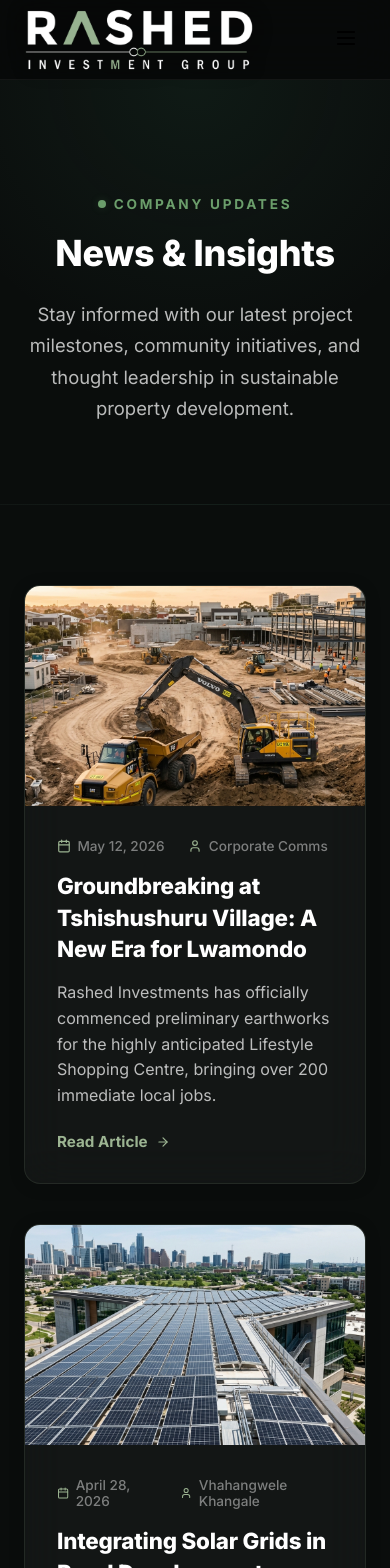
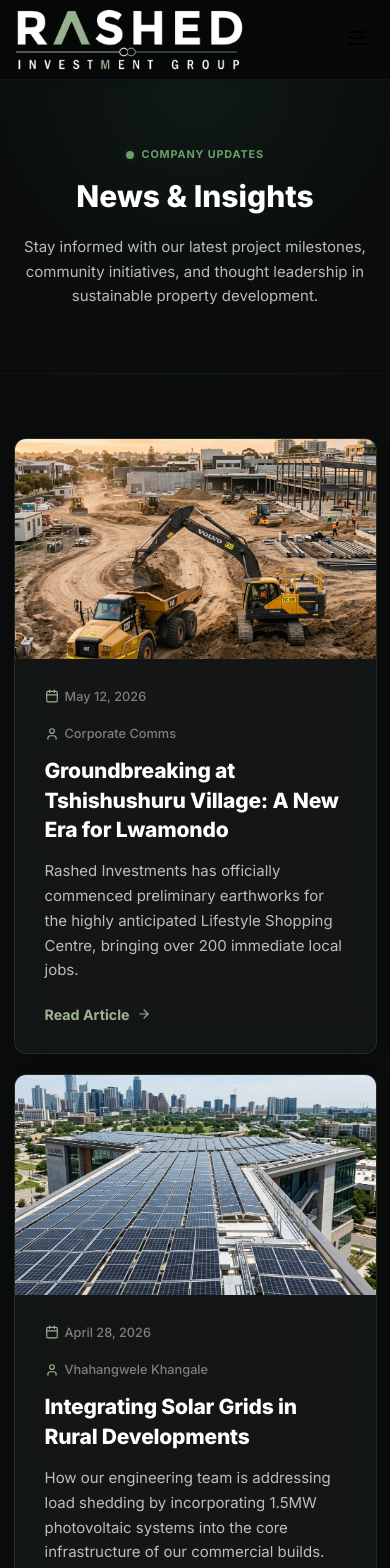
Before and after one commit to banele303/rashed-investment, a React (Vite) app: page /blog in a window 390 px wide. Shown: the top 1568 px of the page. Built offline with nearby package versions, Linux system fonts and the light colour scheme.

Commit message:
Improve mobile responsiveness and CTAs

```diff
--- a/src/App.jsx
+++ b/src/App.jsx
@@ -143,7 +143,7 @@ function Navigation() {
 function Footer() {
   return (
     <footer style={styles.footer}>
-      <div className="container" style={styles.footerGrid}>
+      <div className="container app-footer-grid" style={styles.footerGrid}>
         <div style={styles.footerBrand}>
           <div style={styles.footerLogo}>
             <img
@@ -213,7 +213,7 @@ function Footer() {
       </div>
 
       <div style={styles.footerBottom}>
-        <div className="container" style={styles.footerBottomContainer}>
+        <div className="container app-footer-bottom" style={styles.footerBottomContainer}>
           <p style={styles.copyrightText}>
             &copy; {new Date().getFullYear()} Rashed Investments. All Rights Reserved.
           </p>
@@ -224,6 +224,28 @@ function Footer() {
         </div>
       </div>
     </footer>
+  )
+}
+
+function SiteCTA() {
+  return (
+    <section className="site-cta-band" style={styles.siteCta}>
+      <div className="container site-cta-inner" style={styles.siteCtaInner}>
+        <div>
+          <p style={styles.siteCtaEyebrow}>Ready to build locally?</p>
+          <h2 className="site-cta-title" style={styles.siteCtaTitle}>Start a property development conversation.</h2>
+        </div>
+        <div className="site-cta-actions" style={styles.siteCtaActions}>
+          <Link to="/contact" className="btn-premium btn-primary" style={styles.siteCtaBtn}>
+            <span>Talk to Us</span>
+            <ArrowUpRight size={16} />
+          </Link>
+          <Link to="/projects" className="btn-premium btn-secondary" style={styles.siteCtaBtn}>
+            <span>View Flagship</span>
+          </Link>
+        </div>
+      </div>
+    </section>
   )
 }
 
@@ -247,6 +269,7 @@ function App() {
               <Route path="/blog/:id" element={<BlogPost />} />
             </Routes>
           </main>
+          <SiteCTA />
           <Footer />
         </div>
       </Router>
@@ -466,6 +489,41 @@ const styles = {
     cursor: 'pointer',
     transition: 'var(--transition-fast)',
   },
+  siteCta: {
+    padding: '4rem 0',
+    background: 'linear-gradient(135deg, rgba(156,180,146,0.10), rgba(107,158,107,0.04))',
+    borderTop: '1px solid var(--border-color)',
+    borderBottom: '1px solid var(--border-color)',
+  },
+  siteCtaInner: {
+    display: 'flex',
+    justifyContent: 'space-between',
+    alignItems: 'center',
+    gap: '2rem',
+  },
+  siteCtaEyebrow: {
+    color: 'var(--accent-primary)',
+    fontSize: '0.82rem',
+    fontWeight: 800,
+    letterSpacing: '0.14em',
+    textTransform: 'uppercase',
+    marginBottom: '0.7rem',
+  },
+  siteCtaTitle: {
+    fontSize: '2rem',
+    fontWeight: 900,
+    lineHeight: 1.15,
+    margin: 0,
+  },
+  siteCtaActions: {
+    display: 'flex',
+    gap: '1rem',
+    flexWrap: 'wrap',
+    justifyContent: 'flex-end',
+  },
+  siteCtaBtn: {
+    padding: '0.9rem 1.3rem',
+  },
 }
 
 // Global responsive simulator styling injection
@@ -474,10 +532,15 @@ styleSheet.innerText = `
   @media (max-width: 991px) {
     .nav-bar-desktop { display: none !important; }
     .nav-toggle-mobile { display: block !important; }
-    footer .container { grid-template-columns: 1fr 1fr !important; gap: 3rem !important; }
+    .app-footer-grid { grid-template-columns: 1fr 1fr !important; gap: 3rem !important; }
+    .site-cta-inner { flex-direction: column !important; align-items: flex-start !important; }
+    .site-cta-actions { justify-content: flex-start !important; width: 100% !important; }
   }
   @media (max-width: 600px) {
-    footer .container { grid-template-columns: 1fr !important; gap: 2rem !important; }
+    .app-footer-grid { grid-template-columns: 1fr !important; gap: 2rem !important; }
+    .app-footer-bottom { flex-direction: column !important; align-items: flex-start !important; }
+    .site-cta-band { padding: 3rem 0 !important; }
+    .site-cta-actions .btn-premium { width: 100% !important; }
   }
   a:hover {
     color: var(--accent-primary-hover) !important;
--- a/src/components/TeamGallery.jsx
+++ b/src/components/TeamGallery.jsx
@@ -41,7 +41,7 @@ export default function TeamGallery() {
           </p>
         </div>
 
-        <div style={styles.grid}>
+        <div className="responsive-grid team-card-grid" style={styles.grid}>
           {teamMembers.map((member, index) => (
             <motion.div
               key={member.id}
--- a/src/index.css
+++ b/src/index.css
@@ -510,3 +510,232 @@ section {
   background-color: var(--bg-primary);
   color: var(--text-primary);
 }
+
+/* Mobile-first repair layer for inline-styled page sections */
+.responsive-button-row,
+.hero-mini-ctas {
+  display: flex;
+  flex-wrap: wrap;
+  gap: 0.9rem;
+  align-items: center;
+  justify-content: center;
+}
+
+.hero-mini-ctas {
+  margin-top: 1.6rem;
+}
+
+.hero-mini-ctas .btn-premium {
+  min-height: 44px;
+  padding: 0.75rem 1rem;
+  font-size: 0.92rem;
+}
+
+@media (max-width: 1100px) {
+  .responsive-two-col,
+  .about-intro-container,
+  .contact-grid {
+    grid-template-columns: 1fr !important;
+    gap: 3rem !important;
+  }
+
+  .home-stats-grid {
+    grid-template-columns: repeat(2, minmax(0, 1fr)) !important;
+  }
+
+  .project-tabs-container {
+    justify-content: flex-start !important;
+    gap: 1.5rem !important;
+    overflow-x: auto;
+    -webkit-overflow-scrolling: touch;
+  }
+
+  .project-tabs-container button {
+    flex: 0 0 auto;
+    white-space: nowrap;
+  }
+}
+
+@media (max-width: 768px) {
+  html {
+    font-size: 15px;
+  }
+
+  body {
+    background-attachment: scroll;
+  }
+
+  .container {
+    padding: 0 1rem;
+  }
+
+  section,
+  .home-hero-section,
+  .page-hero-section,
+  .services-hero {
+    padding-top: 4.25rem !important;
+    padding-bottom: 4.25rem !important;
+  }
+
+  .home-hero-section {
+    min-height: calc(100svh - 80px) !important;
+  }
+
+  .page-hero-section {
+    min-height: auto !important;
+  }
+
+  .section-title,
+  .page-hero-title,
+  .about-hero-title,
+  .home-flagship-label {
+    font-size: 2.25rem !important;
+    line-height: 1.08 !important;
+    letter-spacing: 0 !important;
+  }
+
+  .home-flagship-label {
+    max-width: 100% !important;
+    overflow-wrap: anywhere;
+  }
+
+  .home-hero-subtitle,
+  .page-hero-copy,
+  .section-subtitle,
+  .heroDesc,
+  p {
+    font-size: 1rem !important;
+    line-height: 1.65 !important;
+  }
+
+  .responsive-grid,
+  .home-photo-grid,
+  .home-blog-grid,
+  .project-features-grid,
+  .project-gallery-grid,
+  .services-sector-grid,
+  .blog-card-grid,
+  .team-card-grid {
+    display: grid !important;
+    grid-template-columns: 1fr !important;
+    gap: 1.35rem !important;
+  }
+
+  .home-stats-grid,
+  .project-stats-grid,
+  .services-hero-stats,
+  .partners-grid {
+    grid-template-columns: 1fr !important;
+    gap: 1rem !important;
+  }
+
+  .responsive-header-row {
+    flex-direction: column !important;
+    align-items: flex-start !important;
+    gap: 1rem !important;
+  }
+
+  .responsive-button-row,
+  .home-hero-buttons,
+  .hero-mini-ctas {
+    width: 100%;
+    flex-direction: column !important;
+    align-items: stretch !important;
+    justify-content: flex-start !important;
+  }
+
+  .responsive-button-row > *,
+  .home-hero-buttons > *,
+  .hero-mini-ctas > *,
+  .btn-premium {
+    width: 100% !important;
+    max-width: 100%;
+  }
+
+  .mobile-copy-panel {
+    padding-left: 0 !important;
+    border-left: none !important;
+  }
+
+  .project-location {
+    justify-content: center;
+    flex-wrap: wrap;
+    font-size: 0.9rem !important;
+  }
+
+  .project-tabs-container {
+    padding: 0 1rem !important;
+  }
+
+  .services-timeline {
+    gap: 1.5rem !important;
+  }
+
+  .services-timeline-item {
+    gap: 1rem !important;
+  }
+
+  .services-timeline-body,
+  .glass-panel,
+  .glass-panel-green {
+    border-radius: 12px !important;
+  }
+
+  .services-timeline-body,
+  .about-scope-card,
+  .contact-grid .glass-panel,
+  .team-card-grid .glass-panel {
+    padding: 1.4rem !important;
+  }
+
+  .about-hero-stats {
+    grid-template-columns: 1fr !important;
+    max-width: 100% !important;
+  }
+
+  .perfect-dark-input,
+  input,
+  select,
+  textarea {
+    font-size: 16px !important;
+  }
+
+  .form-row {
+    flex-direction: column !important;
+    gap: 0 !important;
+  }
+
+  .site-cta-title {
+    font-size: 1.55rem !important;
+  }
+
+  .section-tag,
+  .section-tag-green,
+  .glow-badge,
+  .glow-badge-green {
+    letter-spacing: 0.08em !important;
+    font-size: 0.72rem !important;
+  }
+}
+
+@media (max-width: 430px) {
+  .container {
+    padding: 0 0.9rem;
+  }
+
+  .section-title,
+  .page-hero-title,
+  .about-hero-title,
+  .home-flagship-label {
+    font-size: 2rem !important;
+  }
+
+  .app-footer-grid,
+  .app-footer-bottom {
+    text-align: left;
+  }
+
+  .site-cta-actions {
+    width: 100%;
+  }
+}
--- a/src/pages/Blog.jsx
+++ b/src/pages/Blog.jsx
@@ -39,12 +39,12 @@ export default function Blog() {
         <meta name="description" content="Latest news, project updates, and insights from Rashed Investments." />
       </Helmet>
 
-      <section style={styles.headerSection}>
+      <section className="page-hero-section" style={styles.headerSection}>
         <div className="container" style={styles.headerContainer}>
           <motion.div initial={{ opacity: 0, y: 20 }} animate={{ opacity: 1, y: 0 }} transition={{ duration: 0.5 }}>
             <span className="section-tag-green">Company Updates</span>
-            <h1 className="section-title">News & Insights</h1>
-            <p style={styles.headerDesc}>
+            <h1 className="section-title page-hero-title">News & Insights</h1>
+            <p className="page-hero-copy" style={styles.headerDesc}>
               Stay informed with our latest project milestones, community initiatives, and thought leadership in sustainable property development.
             </p>
           </motion.div>
@@ -53,7 +53,7 @@ export default function Blog() {
 
       <section style={styles.blogSection}>
         <div className="container">
-          <div style={styles.grid}>
+          <div className="responsive-grid blog-card-grid" style={styles.grid}>
             {posts.map((post, idx) => (
               <motion.article
                 key={post.id}
@@ -78,7 +78,7 @@ export default function Blog() {
                   </div>
                 </Link>
                 <div style={styles.content}>
-                  <div style={styles.meta}>
+                  <div className="responsive-button-row" style={styles.meta}>
                     <div style={styles.metaItem}>
                       <Calendar size={14} color="var(--accent-primary)" />
                       <span>{post.date}</span>
--- a/src/pages/Home.jsx
+++ b/src/pages/Home.jsx
@@ -50,17 +50,17 @@ export default function Home() {
       </Helmet>
 
       {/* NEW HERO SECTION WITH FULL BACKGROUND IMAGE */}
-      <section style={styles.heroSection}>
+      <section className="home-hero-section" style={styles.heroSection}>
         <div style={styles.heroOverlay}></div>
         <div className="container" style={styles.heroContainer}>
           <div style={styles.heroContent} className="animate-fade-in">
             <div className="glow-badge" style={{ marginBottom: '1.5rem', background: 'rgba(255,255,255,0.1)', borderColor: 'rgba(255,255,255,0.2)' }}>
               <span style={{ color: '#FFFFFF' }}>Sustainable Property Specialists</span>
             </div>
-            <p style={styles.heroSubtitle}>
+            <p className="home-hero-subtitle" style={styles.heroSubtitle}>
               Developing modern commercial, retail, and industrial infrastructure in rural and traditional communities across South Africa. Aligned to the National Development Plan 2030.
             </p>
-            <div style={styles.heroBtns}>
+            <div className="responsive-button-row home-hero-buttons" style={styles.heroBtns}>
               <Link to="/projects" className="btn-premium btn-primary">
                 <span>Explore Flagship Project</span>
                 <ArrowRight size={16} />
@@ -69,7 +69,7 @@ export default function Home() {
                 <span>Meet Our Leadership</span>
               </Link>
             </div>
-            <h1 style={styles.flagshipLabel}>
+            <h1 className="home-flagship-label" style={styles.flagshipLabel}>
               Urban Village <span style={styles.flagshipLabelAccent}>Shopping Centre</span>
             </h1>
           </div>
@@ -80,7 +80,7 @@ export default function Home() {
       <AnimatedSection direction="up" delay={0.2}>
         <section style={styles.statsSection}>
           <div className="container">
-            <div style={styles.statsGrid}>
+            <div className="responsive-grid home-stats-grid" style={styles.statsGrid}>
             {stats.map((stat, idx) => (
               <div key={idx} className="glass-panel" style={styles.statCard}>
                 <h3 style={styles.statVal}>{stat.value}</h3>
@@ -95,12 +95,12 @@ export default function Home() {
 
       {/* Landing Page Overview */}
       <section style={styles.overviewSection}>
-        <div className="container" style={styles.overviewContainer}>
+        <div className="container responsive-two-col" style={styles.overviewContainer}>
           <div style={styles.overviewIntro}>
             <span className="section-tag-green">Overview</span>
             <h2 className="section-title">Development with Dignity, Sustainability, and Local Growth</h2>
           </div>
-          <div style={styles.overviewCopy}>
+          <div className="mobile-copy-panel" style={styles.overviewCopy}>
             <p style={styles.overviewText}>
               Rashed Investments is aligned to the National Development Plan 2030, which seeks to create economic activity in communities, reduce poverty, grow the economy, and create jobs in a sustainable and environmentally friendly manner.
             </p>
@@ -119,22 +119,28 @@ export default function Home() {
 
       {/* About Us */}
       <section style={styles.aboutHomeSection}>
-        <div className="container" style={styles.aboutHomeContainer}>
+        <div className="container responsive-two-col" style={styles.aboutHomeContainer}>
           <div style={styles.aboutHomeContent}>
             <span className="section-tag-green">About Us</span>
             <h2 className="section-title">Property Development for Rural and Township Growth</h2>
           </div>
-          <div style={styles.aboutHomeCopy}>
+          <div className="mobile-copy-panel" style={styles.aboutHomeCopy}>
             <p style={styles.aboutHomeText}>
               Rashed Investments is a 100% Black-owned property development company registered in 2022. The company specialises in the development of properties, especially in rural and traditional leaders-owned land.
             </p>
             <p style={styles.aboutHomeText}>
               Our focus is to advance economic activities in rural and township areas through infrastructure development, basic services such as water and sanitation, renewable energy, job creation, health, and education.
             </p>
-            <Link to="/about" className="btn-premium btn-secondary" style={styles.aboutHomeBtn}>
-              <span>Learn More</span>
-              <ArrowRight size={16} />
-            </Link>
+            <div className="responsive-button-row" style={styles.aboutHomeActions}>
+              <Link to="/about" className="btn-premium btn-secondary" style={styles.aboutHomeBtn}>
+                <span>Learn More</span>
+                <ArrowRight size={16} />
+              </Link>
+              <Link to="/contact" className="btn-premium btn-primary" style={styles.aboutHomeBtn}>
+                <span>Partner With Us</span>
+                <ArrowRight size={16} />
+              </Link>
+            </div>
           </div>
         </div>
       </section>
@@ -149,7 +155,7 @@ export default function Home() {
               We seamlessly integrate cutting-edge green technologies into our commercial developments, creating self-sustaining micro-cities.
             </p>
           </div>
-          <div style={styles.photoGrid}>
+          <div className="responsive-grid home-photo-grid" style={styles.photoGrid}>
             <div className="glass-panel" style={styles.photoCard}>
               <img src="/solar_infrastructure.png" alt="Commercial Solar Grid" style={styles.photoImg} />
               <div style={styles.photoInfo}>
@@ -178,7 +184,7 @@ export default function Home() {
       {/* NEW RECENT INSIGHTS / BLOG SECTION */}
       <section style={styles.blogSection}>
         <div className="container">
-          <div style={styles.blogHeaderRow}>
+          <div className="responsive-header-row" style={styles.blogHeaderRow}>
             <div>
               <span className="section-tag">Latest Updates</span>
               <h2 className="section-title" style={{ marginBottom: '0.5rem' }}>News & Insights</h2>
@@ -189,7 +195,7 @@ export default function Home() {
             </Link>
           </div>
 
-          <div style={styles.blogGrid}>
+          <div className="responsive-grid home-blog-grid" style={styles.blogGrid}>
             <Link to="/blog/2" className="glass-panel" style={styles.blogCard}>
               <div style={styles.blogImgWrapper}>
                 <img src="/news_insights_1.png" alt="Construction Progress" style={styles.blogImg} />
@@ -261,7 +267,7 @@ export default function Home() {
 
       {/* Legacy & Totem Story */}
       <section style={styles.legacySection}>
-        <div className="container" style={styles.legacyContainer}>
+        <div className="container responsive-two-col" style={styles.legacyContainer}>
           <div style={styles.legacyContent} className="animate-fade-in">
             <span className="section-tag">Our Totem & Heritage</span>
             <h2 className="section-title">
@@ -320,7 +326,7 @@ export default function Home() {
 
       {/* CSI Section */}
       <section style={styles.csiSection}>
-        <div className="container" style={styles.csiContainer}>
+        <div className="container responsive-two-col" style={styles.csiContainer}>
           <div style={styles.csiContent}>
             <span className="section-tag-green">Social Responsibility</span>
             <h2 className="section-title">Corporate Social Investment (CSI)</h2>
@@ -509,7 +515,11 @@ const styles = {
     marginBottom: '1.35rem',
   },
   aboutHomeBtn: {
+    padding: '0.9rem 1.25rem',
+  },
+  aboutHomeActions: {
     marginTop: '1rem',
+    justifyContent: 'flex-start',
   },
   statsGrid: {
     display: 'grid',
--- a/src/pages/Projects.jsx
+++ b/src/pages/Projects.jsx
@@ -41,26 +41,30 @@ export default function Projects() {
       </Helmet>
 
       {/* Hero Head */}
-      <section style={styles.projectHero}>
+      <section className="page-hero-section" style={styles.projectHero}>
         <div style={styles.heroOverlay}></div>
         <div className="container" style={styles.projectHeroContainer}>
           <div className="glow-badge" style={{ marginBottom: '1.5rem' }}>
             <span>Flagship Property Development</span>
           </div>
-          <h1 style={styles.projectTitle}>Urban Village Lifestyle Shopping Centre</h1>
-          <p style={styles.projectLocation}>
+          <h1 className="page-hero-title" style={styles.projectTitle}>Urban Village Lifestyle Shopping Centre</h1>
+          <p className="project-location" style={styles.projectLocation}>
             <MapPin size={18} color="var(--accent-primary)" />
             <span>Tshishushuru Village, Lwamondo, Limpopo</span>
           </p>
-          <p style={styles.projectHeroDesc}>
+          <p className="page-hero-copy" style={styles.projectHeroDesc}>
             An eco-friendly, mixed-use smart town development designed to reverse the demeaning trend of substandard rural developments by integrating shopping, dining, security, housing, and public services.
           </p>
+          <div className="responsive-button-row hero-mini-ctas">
+            <button type="button" style={styles.miniCtaBtn} onClick={() => setActiveTab('gallery')}>View Renderings</button>
+            <button type="button" style={styles.miniCtaBtn} onClick={() => setActiveTab('components')}>See Infrastructure</button>
+          </div>
         </div>
       </section>
 
       {/* Tabs Menu */}
       <div style={styles.tabsWrapper}>
-        <div className="container" style={styles.tabsContainer}>
+        <div className="container project-tabs-container" style={styles.tabsContainer}>
           <button
             style={{
               ...styles.tabBtn,
@@ -103,7 +107,7 @@ export default function Projects() {
 
           {/* OVERVIEW PANEL */}
           {activeTab === 'overview' && (
-            <div style={styles.overviewGrid} className="animate-fade-in">
+            <div style={styles.overviewGrid} className="animate-fade-in responsive-two-col">
               <div style={styles.overviewContent}>
                 <h2 style={styles.panelHeading} className="text-green-gradient">The Smart Town Concept</h2>
                 <p style={styles.panelParagraph}>
@@ -113,7 +117,7 @@ export default function Projects() {
                   Powered by clean photovoltaic solar grids and supplied by our on-site water purification systems, this smart development is built to withstand national infrastructure failures while actively promoting water preservation and green energy usage.
                 </p>
 
-                <div style={styles.statsGrid}>
+                <div className="responsive-grid project-stats-grid" style={styles.statsGrid}>
                   <div style={styles.statBox}>
                     <h4 style={styles.statNumber}>15k+</h4>
                     <p style={styles.statLabel}>Expected Daily Visitors</p>
@@ -186,7 +190,7 @@ export default function Projects() {
           {activeTab === 'components' && (
             <div className="animate-fade-in">
               <h2 style={styles.panelHeading} className="text-green-gradient">Commercial &amp; Transport Layout</h2>
-              <div style={styles.featuresGrid}>
+              <div className="responsive-grid project-features-grid" style={styles.featuresGrid}>
                 {features.map((feat, idx) => (
                   <div key={idx} className="glass-panel" style={styles.featCard}>
                     <div style={styles.checkWrapper}>
@@ -201,7 +205,7 @@ export default function Projects() {
               </div>
 
               <h2 style={{...styles.panelHeading, marginTop: '5rem'}} className="text-green-gradient">Public Health &amp; Safety Desks</h2>
-              <div style={styles.featuresGrid}>
+              <div className="responsive-grid project-features-grid" style={styles.featuresGrid}>
                 {publicServices.map((service, idx) => (
                   <div key={idx} className="glass-panel" style={styles.featCard}>
                     <div style={styles.checkWrapper}>
@@ -225,7 +229,7 @@ export default function Projects() {
                 The following layouts and blueprints were extracted from the official corporate profile, representing current engineering surveys and site planning for the Limpopo development. Click any image to view details in full resolution.
               </p>
 
-              <div style={styles.galleryGrid}>
+              <div className="responsive-grid project-gallery-grid" style={styles.galleryGrid}>
                 {galleryImages.map((img, idx) => (
                   <div key={idx} className="glass-panel" style={styles.galleryCard} onClick={() => openLightbox(idx)}>
                     <div style={styles.galleryImgWrapper}>
@@ -356,6 +360,16 @@ const styles = {
     fontSize: '1.02rem',
     cursor: 'pointer',
     transition: 'var(--transition-fast)',
+  },
+  miniCtaBtn: {
+    minHeight: '42px',
+    padding: '0.65rem 0.95rem',
+    borderRadius: '6px',
+    border: '1px solid rgba(156, 180, 146, 0.35)',
+    background: 'rgba(156, 180, 146, 0.10)',
+    color: 'var(--text-primary)',
+    fontWeight: 800,
+    cursor: 'pointer',
   },
   panelSection: {
     padding: '5rem 0',
```
Also changed, not shown: src/pages/Contact.jsx (+13 -8 lines), src/pages/Services.jsx (+15 -10 lines).
